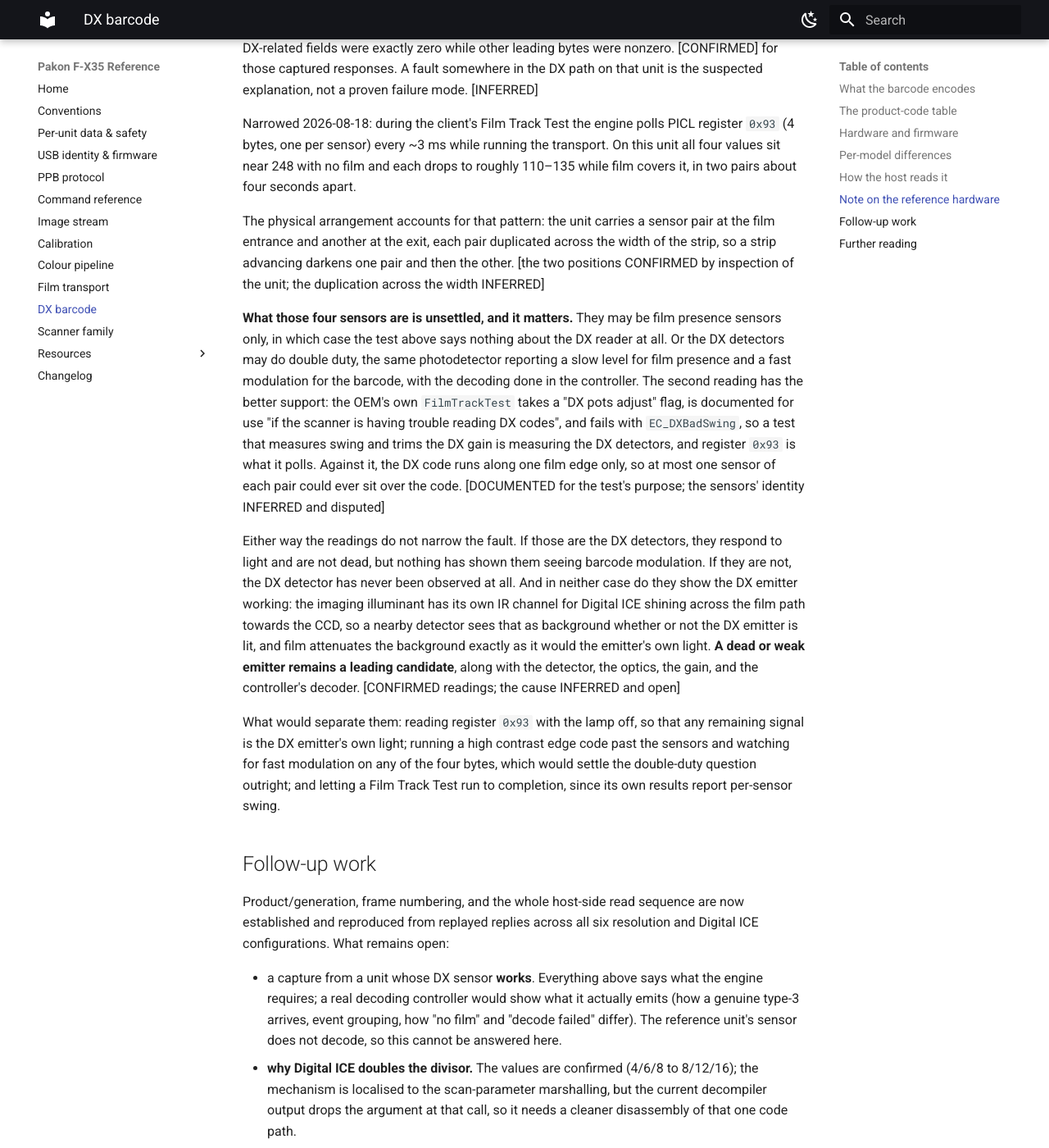
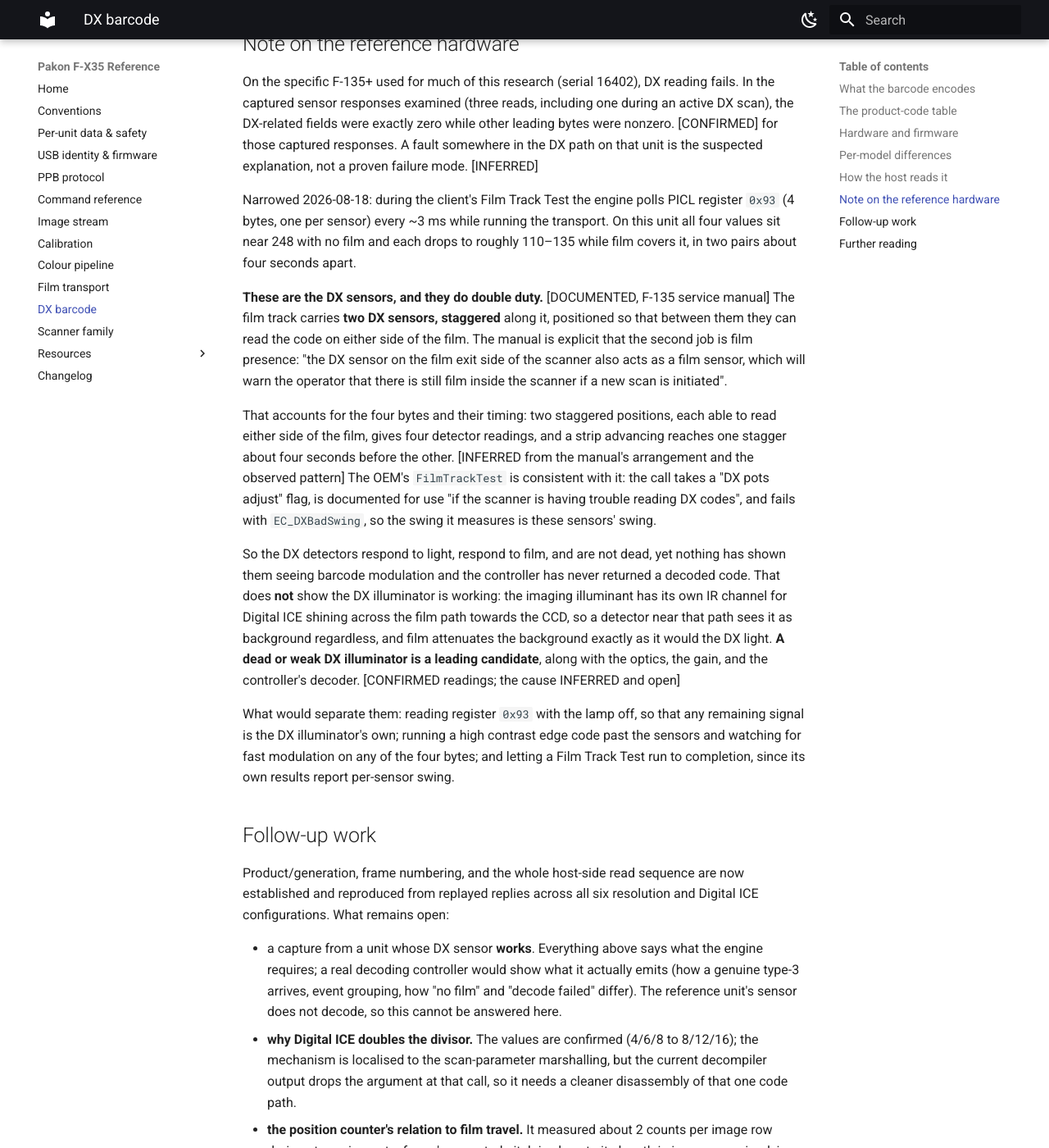
Before and after one commit to alibosworth/pakon-reference, an MkDocs documentation site: the page built from docs/dx-barcode.md, in a window 1280 px wide and 1400 px high, scrolled down 6824 px. Shown: the whole window at 82% size. Built offline with MkDocs 1.6.1 and Material for MkDocs 9.7.7, drawn with Linux system fonts in a browser that asks for light colours; some of the changed text lies outside the part shown.

Commit message:
DX barcode: the service manual settles the DX sensor arrangement
Two DX sensors, staggered along the film track, placed so that between
them they read the code on either side of the film, and the exit-side one
doubles as the film-presence sensor. That is documented, not inferred,
and it accounts for both the four levels in register 0x93 and their
timing: one stagger darkens about four seconds before the other as a
strip advances.

So the reference unit's DX sensors are alive, see light and film, and
never report a decoded code. The candidates left are the DX illuminator,
the optics, the gain, and the controller's decoder.

```diff
--- a/docs/CHANGELOG.md
+++ b/docs/CHANGELOG.md
@@ -8,18 +8,17 @@ published; each entry links the page it touched. Newest first.
 
 ## 2026-08-20 (later)
 
-- **Correction, `dx-barcode.md`:** the four sensors read from PICL register
-  `0x93` sit as a pair at the film entrance and a pair at the exit, each pair
-  duplicated across the strip's width, which accounts for a pattern the page
-  had recorded without explaining: one pair darkens and then the other as a
-  strip advances. Whether those sensors are the DX readers doing double duty,
-  or film-presence sensors only, is left open rather than asserted either way.
-  The OEM's `FilmTrackTest` trims the DX pots, is documented for trouble
-  reading DX codes, and fails with `EC_DXBadSwing`, which favours double duty;
-  the code running along one film edge only argues against all four being
-  readers. Either way the test does not narrow the reference unit's fault, and
-  a dead or weak emitter remains among the candidates, so the page now says
-  what would settle it.
+- **Addition, `dx-barcode.md`:** the F-135 service manual settles the DX
+  sensor arrangement, which the page had been guessing at from observed
+  behaviour. There are two DX sensors, staggered along the film track, placed
+  so that between them they read the code on either side of the film, and the
+  exit-side sensor doubles as the scanner's film-presence sensor. That
+  accounts for the four levels in PICL register `0x93` and for their timing,
+  one stagger darkening about four seconds before the other as a strip
+  advances, which the page had recorded without explaining. The reference
+  unit's DX sensors are therefore alive and seeing both light and film while
+  never reporting a decoded code, so the remaining candidates are the DX
+  illuminator, the optics, the gain, and the controller's decoder.
 
 - **Addition, `dx-barcode.md`:** a follow-up item asking for the DX
   detector-to-CCD distance to be measured on the machine. Two of the engine's
--- a/docs/dx-barcode.md
+++ b/docs/dx-barcode.md
@@ -59,12 +59,17 @@ their existing product-code ranges, which is exactly what (95, 14) shows.
 
 ## Hardware and firmware
 
-DX reading uses a **separate IR path**, distinct from the imaging optics: an
-emitter on one side of the film and photodetectors on the other, with analog
-gain on the detector side set by adjustable pots ("DxPots"). There are four
-detectors, read as four bytes from PICL register `0x93`. "DX sensor" below
-means that assembly as a whole; where a fault is attributed to one half or the
-other, it says which. [DOCUMENTED] from the service description.
+DX reading uses a **separate IR path**, distinct from the imaging optics:
+illumination on one side of the film and a detector on the other, with analog
+gain set by adjustable pots ("DxPots"). [DOCUMENTED] from the service
+description.
+
+There are **two DX sensors, staggered** along the film track, placed so that
+between them they can read the code on either side of the film, and the one on
+the exit side doubles as the scanner's film-presence sensor. [DOCUMENTED,
+F-135 service manual] Their levels are read as four bytes from PICL register
+`0x93`. "DX sensor" below means the assembly as a whole; where a fault is
+attributed to the illumination or the detector, it says which.
 
 The barcode is decoded **inside the light-controller firmware** (PICL), not on
 the host: the firmware interprets the analog signal and returns a pre-decoded
@@ -316,42 +321,37 @@ the transport. On this unit all four values sit near 248 with no film and
 each drops to roughly 110–135 while film covers it, in two pairs about four
 seconds apart.
 
-The physical arrangement accounts for that pattern: the unit carries a sensor
-pair at the film entrance and another at the exit, each pair duplicated across
-the width of the strip, so a strip advancing darkens one pair and then the
-other. [the two positions CONFIRMED by inspection of the unit; the duplication
-across the width INFERRED]
+**These are the DX sensors, and they do double duty.** [DOCUMENTED, F-135
+service manual] The film track carries **two DX sensors, staggered** along it,
+positioned so that between them they can read the code on either side of the
+film. The manual is explicit that the second job is film presence: "the DX
+sensor on the film exit side of the scanner also acts as a film sensor, which
+will warn the operator that there is still film inside the scanner if a new
+scan is initiated".
 
-**What those four sensors are is unsettled, and it matters.** They may be film
-presence sensors only, in which case the test above says nothing about the DX
-reader at all. Or the DX detectors may do double duty, the same photodetector
-reporting a slow level for film presence and a fast modulation for the
-barcode, with the decoding done in the controller. The second reading has the
-better support: the OEM's own `FilmTrackTest` takes a "DX pots adjust" flag,
+That accounts for the four bytes and their timing: two staggered positions,
+each able to read either side of the film, gives four detector readings, and a
+strip advancing reaches one stagger about four seconds before the other.
+[INFERRED from the manual's arrangement and the observed pattern] The OEM's
+`FilmTrackTest` is consistent with it: the call takes a "DX pots adjust" flag,
 is documented for use "if the scanner is having trouble reading DX codes", and
-fails with `EC_DXBadSwing`, so a test that measures swing and trims the DX
-gain is measuring the DX detectors, and register `0x93` is what it polls.
-Against it, the DX code runs along one film edge only, so at most one sensor
-of each pair could ever sit over the code. [DOCUMENTED for the test's purpose;
-the sensors' identity INFERRED and disputed]
+fails with `EC_DXBadSwing`, so the swing it measures is these sensors' swing.
 
-Either way the readings do not narrow the fault. If those are the DX
-detectors, they respond to light and are not dead, but nothing has shown them
-seeing barcode modulation. If they are not, the DX detector has never been
-observed at all. And in neither case do they show the DX emitter working: the
-imaging illuminant has its own IR channel for Digital ICE shining across the
-film path towards the CCD, so a nearby detector sees that as background
-whether or not the DX emitter is lit, and film attenuates the background
-exactly as it would the emitter's own light. **A dead or weak emitter remains
-a leading candidate**, along with the detector, the optics, the gain, and the
-controller's decoder. [CONFIRMED readings; the cause INFERRED and open]
+So the DX detectors respond to light, respond to film, and are not dead, yet
+nothing has shown them seeing barcode modulation and the controller has never
+returned a decoded code. That does **not** show the DX illuminator is working:
+the imaging illuminant has its own IR channel for Digital ICE shining across
+the film path towards the CCD, so a detector near that path sees it as
+background regardless, and film attenuates the background exactly as it would
+the DX light. **A dead or weak DX illuminator is a leading candidate**, along
+with the optics, the gain, and the controller's decoder.
+[CONFIRMED readings; the cause INFERRED and open]
 
 What would separate them: reading register `0x93` with the lamp off, so that
-any remaining signal is the DX emitter's own light; running a high contrast
-edge code past the sensors and watching for fast modulation on any of the four
-bytes, which would settle the double-duty question outright; and letting a
-Film Track Test run to completion, since its own results report per-sensor
-swing.
+any remaining signal is the DX illuminator's own; running a high contrast edge
+code past the sensors and watching for fast modulation on any of the four
+bytes; and letting a Film Track Test run to completion, since its own results
+report per-sensor swing.
 
 ## Follow-up work
 
@@ -372,10 +372,10 @@ resolution and Digital ICE configurations. What remains open:
   counts per image row during streaming, yet a frame's accepted pitch is close
   to its length in image rows, implying about 1. The two have not been
   reconciled.
-- **whether the DX detectors and the film-presence sensors are the same
-  parts.** Register `0x93` carries four sensor levels, and it is not settled
-  whether the DX readers are among them (doing double duty) or report
-  somewhere else entirely.
+- **why no barcode modulation reaches sensors that are otherwise healthy.**
+  The DX sensors respond to light and to film, so the remaining candidates are
+  the DX illuminator, the optics, the analog gain, and the controller's
+  decoder.
 - **the distance along the film path from the DX detectors to the CCD line**,
   measured on the machine. The engine carries two constants that are plainly
   distances, and converting them at a 38 mm frame pitch gives the shift it
```
